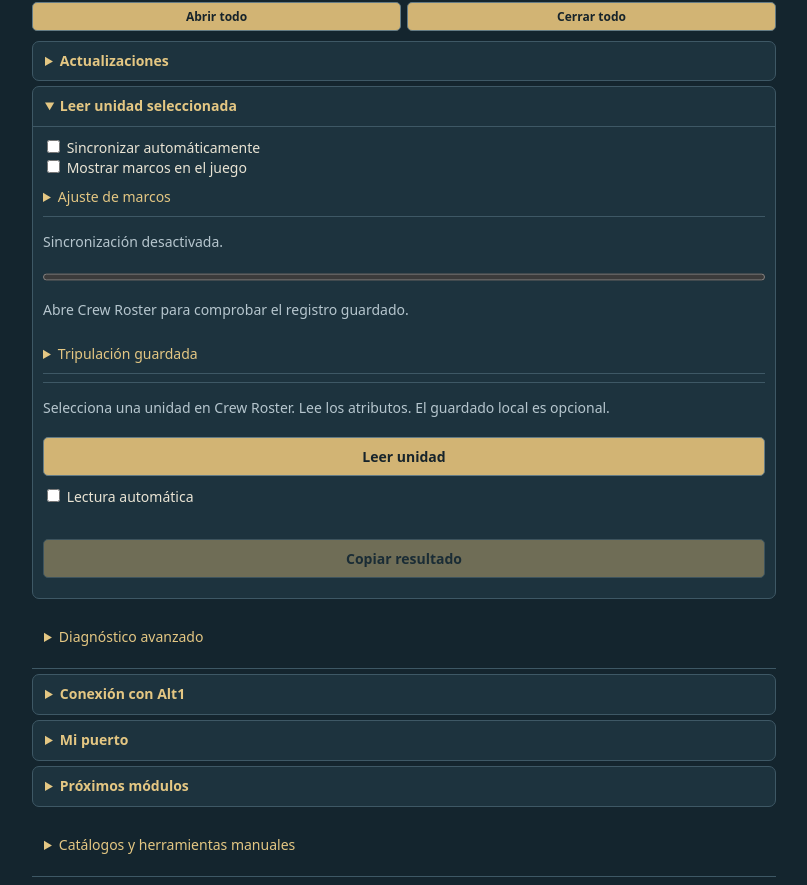
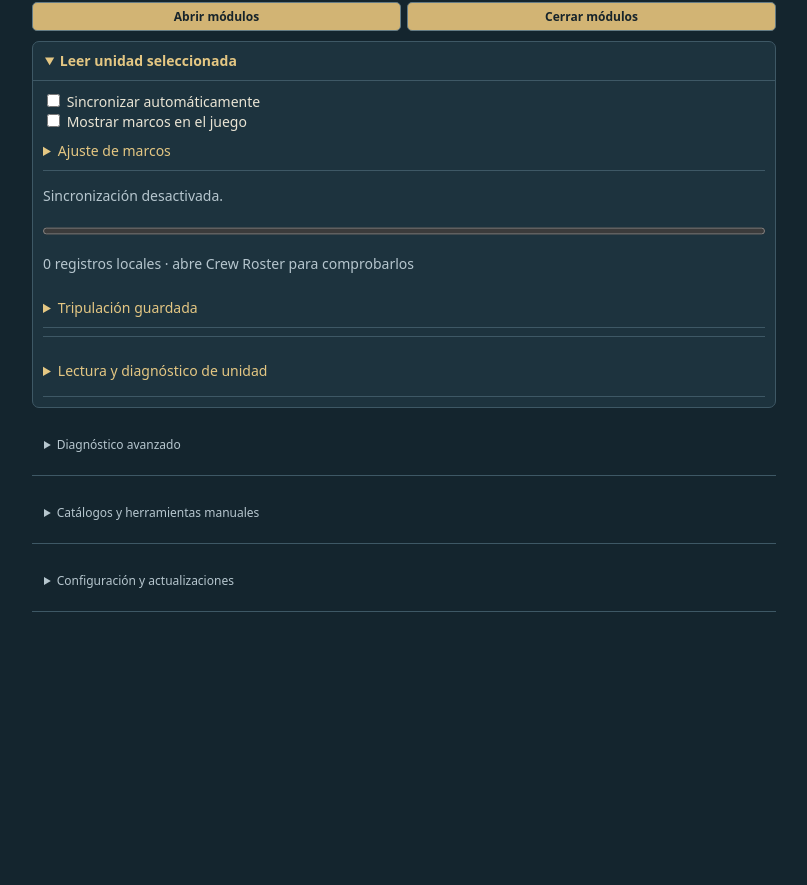
Before and after one commit to AngelRojasBAG/ports-ultimate-helper, a website built with Vite: page index.html in a window 1280 px wide. Shown: the part 61-946 px from the top of the page, without its empty margins (236-1043 px from the left). After the commit the page ends 800 px from the top, so only its background shows below. Built offline with nearby package versions, Linux system fonts and the light colour scheme.

Commit message:
feat: compact roster manager and lazy legacy diagnostics v0.4.32

```diff
--- a/package.json
+++ b/package.json
@@ -1,6 +1,6 @@
 {
   "name": "ports-ultimate-helper",
-  "version": "0.4.31",
+  "version": "0.4.32",
   "private": true,
   "type": "module",
   "scripts": {
--- a/public/version.json
+++ b/public/version.json
@@ -1 +1 @@
-{"version":"0.4.31"}
+{"version":"0.4.32"}
--- a/src/components/compact-sections.ts
+++ b/src/components/compact-sections.ts
@@ -1,5 +1,5 @@
-export function compactSections(root:HTMLElement){
- const all=Array.from(root.querySelectorAll<HTMLElement>('section')).filter(s=>!s.parentElement?.closest('section'));
+export function compactSections(root:HTMLElement,controlsEnabled=true){
+ const all=Array.from(root.querySelectorAll<HTMLElement>('section')).filter(s=>!s.parentElement?.closest('section')&&!s.parentElement?.classList.contains('module-accordion'));
  const key='ports-helper.accordion.v1';
  let saved:Record<string,boolean>={};
  try{saved=JSON.parse(localStorage.getItem(key)??'{}')??{}}catch{}
@@ -12,9 +12,10 @@ export function compactSections(root:HTMLElement){
   section.before(details);details.append(summary,section);heading.remove();
   details.addEventListener('toggle',()=>{saved[name]=details.open;try{localStorage.setItem(key,JSON.stringify(saved))}catch{}});
  }
+ if(!controlsEnabled)return;
  const controls=document.createElement('nav');controls.className='accordion-tools';
- for(const [label,open] of [['Abrir todo',true],['Cerrar todo',false]] as const){
-  const b=document.createElement('button');b.textContent=label;b.onclick=()=>root.querySelectorAll<HTMLDetailsElement>('.module-accordion, .advanced').forEach(d=>{d.open=open});controls.append(b);
+ for(const [label,open] of [['Abrir módulos',true],['Cerrar módulos',false]] as const){
+  const b=document.createElement('button');b.textContent=label;b.onclick=()=>root.querySelectorAll<HTMLDetailsElement>('.module-accordion, .advanced').forEach(d=>{if(!open||!d.closest('.advanced'))d.open=open});controls.append(b);
  }
  root.querySelector('header')?.after(controls);
 }
--- /dev/null
+++ b/src/components/ports-roster-manager.ts
@@ -0,0 +1,23 @@
+import type {Snapshot} from '../core/sync-storage';
+import {validObservation} from '../core/sync-storage';
+export function mountRosterManager(root:HTMLElement){
+ const box=document.createElement('div');box.className='roster-manager';
+ box.innerHTML='<p class="roster-summary"></p><input class="roster-search" placeholder="Buscar nombre o trait"><div class="roster-filters"><select class="roster-kind" aria-label="Tipo"><option value="">Todos</option><option value="crew">Tripulantes</option><option value="captain">Capitanes</option></select><select class="roster-ship" aria-label="Barco"><option value="">Todos los barcos</option><option value="-">Sin asignar</option><option>1</option><option>2</option><option>3</option><option>4</option></select></div><select class="roster-sort" aria-label="Orden"><option value="slot">Orden de casilla</option><option value="name">Nombre</option><option value="level">Nivel ↓</option><option value="morale">Morale ↓</option><option value="combat">Combat ↓</option><option value="seafaring">Seafaring ↓</option><option value="speed">Speed ↓</option></select><div class="roster-cards"></div><button class="roster-export">Exportar respaldo JSON</button>';
+ root.append(box);
+ const search=box.querySelector<HTMLInputElement>('.roster-search')!,kind=box.querySelector<HTMLSelectElement>('.roster-kind')!,ship=box.querySelector<HTMLSelectElement>('.roster-ship')!,sort=box.querySelector<HTMLSelectElement>('.roster-sort')!,cards=box.querySelector<HTMLElement>('.roster-cards')!,summary=box.querySelector<HTMLElement>('.roster-summary')!,exportButton=box.querySelector<HTMLButtonElement>('.roster-export')!;
+ let saved:Snapshot|null=null,compatible=false,renderKey='';
+ function render(){
+ const all=Object.entries(saved?.records??{}).filter(([,o])=>validObservation(o));
+ const q=search.value.trim().toLowerCase();
+ const filtered=all.filter(([,o])=>(!kind.value||o.kind===kind.value)&&(!ship.value||String(o.details?.assignedShip??'-')===ship.value)&&[o.reading.name,o.details?.traitsText,o.details?.personality].join(' ').toLowerCase().includes(q));
+ const order=sort.value;
+ filtered.sort((a,b)=>{if(order==='slot')return a[0].localeCompare(b[0],undefined,{numeric:true});if(order==='name')return a[1].reading.name.localeCompare(b[1].reading.name);const k=order as 'level'|'morale'|'combat'|'seafaring'|'speed';return b[1].reading[k]-a[1].reading[k]||a[0].localeCompare(b[0]);});
+ summary.textContent=filtered.length+'/'+all.length+' unidades · '+all.filter(([,o])=>o.kind==='captain').length+' capitanes · '+(compatible?'Cuadrícula compatible':'Último registro local, pendiente de comprobar');
+ cards.replaceChildren();
+ for(const [id,o] of filtered){const card=document.createElement('article');card.className='roster-card';const title=document.createElement('strong');title.textContent=o.reading.name;const meta=document.createElement('small');meta.textContent=id+' · '+(o.kind==='captain'?'Capitán':'Tripulante')+' · Nv '+o.reading.level+' · Barco '+(o.details?.assignedShip??'-');const stats=document.createElement('div');stats.className='roster-stats';for(const [label,key] of [['M','morale'],['C','combat'],['S','seafaring'],['V','speed']] as const){const cell=document.createElement('span');cell.textContent=label+' '+o.reading[key];stats.append(cell);}const traits=document.createElement('small');traits.textContent=[o.details?.traitsText,o.details?.personality].filter(Boolean).join(' · ');card.append(title,meta,stats,traits);cards.append(card);}
+ exportButton.disabled=!all.length;
+ }
+ for(const input of [search,kind,ship,sort])input.addEventListener('input',render);
+ exportButton.onclick=()=>{if(!saved)return;const url=URL.createObjectURL(new Blob([JSON.stringify(saved,null,2)],{type:'application/json'}));const a=document.createElement('a');a.href=url;a.download='ports-tripulacion-'+new Date().toISOString().slice(0,10)+'.json';a.click();window.setTimeout(()=>URL.revokeObjectURL(url),1000);};
+ return (next:Snapshot|null,verified:boolean)=>{const key=JSON.stringify([next,verified]);if(key===renderKey)return;renderKey=key;saved=next;compatible=verified;render();};
+}
--- a/src/components/ports-unified-reader.ts
+++ b/src/components/ports-unified-reader.ts
@@ -32,10 +32,10 @@ export function loadSamples():Sample[]{
 }
 export function mountUnifiedReader(root:HTMLElement){
  const sec=document.createElement('section');
- sec.innerHTML='<h2>Leer unidad seleccionada</h2><p>Selecciona una unidad en Crew Roster. Lee los atributos. El guardado local es opcional.</p><button>Leer unidad</button><label><input type="checkbox" class="auto-unit"> Lectura automática</label><p role="status" aria-live="polite"></p><dl class="unit-result"></dl><button class="copy-unit" disabled>Copiar resultado</button>';
+ sec.innerHTML='<h2>Leer unidad seleccionada</h2><details class="reader-detail"><summary>Lectura y diagnóstico de unidad</summary><button>Leer unidad</button><label><input type="checkbox" class="auto-unit"> Lectura automática</label><p role="status" aria-live="polite"></p><dl class="unit-result"></dl><button class="copy-unit" disabled>Copiar resultado</button></details>';
  root.append(sec);
  const sync=mountVerifiedRoster(sec);
- const button=sec.querySelector('button')!,out=sec.querySelector('dl')!,status=sec.querySelector<HTMLElement>(':scope > [role=status]')!,copy=sec.querySelector<HTMLButtonElement>('.copy-unit')!;
+ const button=sec.querySelector<HTMLButtonElement>('.reader-detail > button')!,out=sec.querySelector('dl')!,status=sec.querySelector<HTMLElement>('.reader-detail > [role=status]')!,copy=sec.querySelector<HTMLButtonElement>('.copy-unit')!;
  let report='',lastKey='',stableKey='',stableCount=0,busy=false;
  const auto=sec.querySelector<HTMLInputElement>('.auto-unit')!;
  async function run(automatic=false){
--- a/src/components/ports-verified-roster.ts
+++ b/src/components/ports-verified-roster.ts
@@ -1,3 +1,4 @@
+import {mountRosterManager} from './ports-roster-manager';
 import {overlayRect} from '../core/overlay-coordinates';
 import type {Slot} from '../core/crew-grid';
 import {readVerified,matchingRecords,saveVerified,observationFromRows,readingSignature,type ReadRow} from '../core/verified-roster';
@@ -12,15 +13,15 @@ export function mountVerifiedRoster(sec:HTMLElement){
  try{scaleSelect.value=localStorage.getItem('ports-helper.overlay-scale')??'auto';if(!scaleSelect.value)scaleSelect.value='auto';}catch{}
  function scale(){return scaleSelect.value==='auto'?(window.devicePixelRatio||1):Number(scaleSelect.value);}
  let previous='',slots:Slot[]=[],last:Snapshot|null=readVerified(localStorage);
+ const updateManager=mountRosterManager(list);
  const clear=()=>{try{window.alt1?.overLayClearGroup?.(GROUP)}catch{}};
  function render(){
   const records=matchingRecords(last,slots);const n=Object.keys(records).length;
-  progress.max=slots.length||24;progress.value=n;
-  count.textContent=slots.length?n+'/'+slots.length+' registros compatibles · verifica cada unidad':'Abre Crew Roster para comprobar el registro guardado.';
+  progress.max=slots.length||last?.grid.length||24;progress.value=slots.length?n:Object.keys(last?.records??{}).length;
+  count.textContent=slots.length?n+'/'+slots.length+' registros compatibles · verifica cada unidad':Object.keys(last?.records??{}).length+' registros locales · abre Crew Roster para comprobarlos';
   grid.replaceChildren();
-  for(const s of slots){const cell=document.createElement('span');cell.className=records[s.id]?'sync-done':'sync-pending';cell.textContent=s.id;cell.title=records[s.id]?.reading.name??'Pendiente';grid.append(cell);}
-  list.replaceChildren();
-  for(const [id,o] of Object.entries(last?.records??{})){const item=document.createElement('p');item.textContent=id+' · '+o.reading.name+' · Lv '+o.reading.level+' · '+[o.reading.morale,o.reading.combat,o.reading.seafaring,o.reading.speed].join('/')+' · '+(o.details?.traitsText??'')+' · barco '+(o.details?.assignedShip??'-');list.append(item);}
+  for(const s of (slots.length?slots:last?.grid??[])){const cell=document.createElement('span');cell.className=records[s.id]?'sync-done':'sync-pending';cell.textContent=s.id;cell.title=records[s.id]?.reading.name??'Pendiente';grid.append(cell);}
+  updateManager(last,!!slots.length&&n===Object.keys(last?.records??{}).length);
  }
  let drawnKey='',drawnAt=0;
  function draw(){
--- a/src/components/update.ts
+++ b/src/components/update.ts
@@ -1,4 +1,4 @@
-const current='0.4.31';
+const current='0.4.32';
 export function mountUpdate(root:HTMLElement){
  const section=document.createElement('section');section.innerHTML='<h2>Actualizaciones</h2><p role="status">Versión instalada: '+current+'</p><button id="check-version">Buscar actualización</button><button id="reload-version">Recargar sin caché</button>';root.insertBefore(section,root.children[1]??null);
  const status=section.querySelector('[role=status]')!;
--- a/src/main.ts
+++ b/src/main.ts
@@ -12,7 +12,7 @@ import {getStatus,identify} from './alt1/bridge';
 import {loadSettings,saveSettings} from './core/storage';
 const root=document.querySelector<HTMLElement>('#app')!;
 const regions=['The Arc','The Skull','The Hook','The Scythe','The Bowl','The Pincers','The Loop','The Shield'];
-root.innerHTML=`<header><img src="./icon.svg" alt="" width="42"><div><h1>Ports Ultimate Helper</h1><small>RS3 · v0.4.31 · Asistente</small></div></header><section><h2>Conexión con Alt1</h2><dl id="status"></dl><button id="refresh">Comprobar conexión</button><p id="hint"></p><a id="install">Agregar a Alt1</a></section><section><h2>Mi puerto</h2><label for="ships">Barcos disponibles</label><select id="ships"><option>1</option><option>2</option><option>3</option><option>4</option></select><label for="region">Región actual</label><select id="region"></select><button id="save">Guardar configuración</button><p id="saved" role="status"></p></section><section><h2>Próximos módulos</h2><p>Tripulación · Componentes · Expediciones · Optimizador</p><small>Captura guiada experimental. No controla el juego.</small></section>`;
+root.innerHTML=`<header><img src="./icon.svg" alt="" width="42"><div><h1>Ports Ultimate Helper</h1><small>RS3 · v0.4.32 · Asistente</small></div></header><section><h2>Conexión con Alt1</h2><dl id="status"></dl><button id="refresh">Comprobar conexión</button><p id="hint"></p><a id="install">Agregar a Alt1</a></section><section><h2>Mi puerto</h2><label for="ships">Barcos disponibles</label><select id="ships"><option>1</option><option>2</option><option>3</option><option>4</option></select><label for="region">Región actual</label><select id="region"></select><button id="save">Guardar configuración</button><p id="saved" role="status"></p></section>`;
 const status=root.querySelector('#status')!;
 const hint=root.querySelector('#hint')!;
 const ships=root.querySelector<HTMLSelectElement>('#ships')!;
@@ -25,10 +25,8 @@ root.querySelector('#refresh')!.addEventListener('click',refresh);
 root.querySelector('#save')!.addEventListener('click',()=>{const out=root.querySelector('#saved')!;try{saveSettings({ships:Number(ships.value),region:region.value});out.textContent='Configuración guardada localmente.';}catch{out.textContent='No se pudo guardar: almacenamiento no disponible.';}});
 try{identify();}catch{ /* Refresh remains available. */ }refresh();
 
-const assistantRoot=document.createElement('div');root.insertBefore(assistantRoot,root.children[1]??null);mountUnifiedReader(assistantRoot);const diagnostics=document.createElement('details');diagnostics.className='advanced';diagnostics.innerHTML='<summary>Diagnóstico avanzado</summary>';assistantRoot.append(diagnostics);mountAlt1Lab(diagnostics);mountTextCalibration(diagnostics);mountGlyphTrainer(diagnostics);mountAssistant(diagnostics);
-const library=document.createElement('details');library.className='advanced';library.innerHTML='<summary>Catálogos y herramientas manuales</summary>';root.append(library);mountCatalog(library);
-
-mountMechanics(library);
-mountUpdate(root);
+const assistantRoot=document.createElement('div');root.insertBefore(assistantRoot,root.children[1]??null);mountUnifiedReader(assistantRoot);const diagnostics=document.createElement('details');diagnostics.className='advanced';diagnostics.innerHTML='<summary>Diagnóstico avanzado</summary>';root.append(diagnostics);const loadDiagnostics=()=>{mountAlt1Lab(diagnostics);mountTextCalibration(diagnostics);mountGlyphTrainer(diagnostics);mountAssistant(diagnostics);compactSections(diagnostics,false);};diagnostics.addEventListener('toggle',()=>{if(diagnostics.open&&!diagnostics.dataset.loaded){diagnostics.dataset.loaded='true';loadDiagnostics();}});
+const library=document.createElement('details');library.className='advanced';library.innerHTML='<summary>Catálogos y herramientas manuales</summary>';root.append(library);library.addEventListener('toggle',()=>{if(library.open&&!library.dataset.loaded){library.dataset.loaded='true';mountCatalog(library);mountMechanics(library);compactSections(library,false);}});
+const settingsPanel=document.createElement('details');settingsPanel.className='advanced';settingsPanel.innerHTML='<summary>Configuración y actualizaciones</summary>';root.append(settingsPanel);for(const s of Array.from(root.querySelectorAll(':scope > section')))settingsPanel.append(s);mountUpdate(settingsPanel);
 
 compactSections(root);
--- a/src/styles/main.css
+++ b/src/styles/main.css
@@ -11,3 +11,5 @@ main{padding:8px}header{margin-bottom:8px}.module-accordion{border:1px solid #3e
 .glyph-grid{display:grid;grid-template-columns:repeat(auto-fit,minmax(45px,1fr));gap:5px}.glyph-grid>div,.glyph-task{display:flex;align-items:center;gap:6px;flex-wrap:wrap;padding:5px;border:1px solid #3e5865;border-radius:4px}.glyph-grid>div{flex-direction:column}.glyph-pixels{image-rendering:pixelated;max-width:100%}.glyph-task input{width:44px!important;margin:0!important}.glyph-task button{width:auto;margin:0;padding:5px}.glyph-task small{flex-basis:100%}
 
 .verified-roster{border-bottom:1px solid #3e5865;padding-bottom:8px;margin-bottom:8px}.verified-roster progress{width:100%;accent-color:#45cf78}.sync-grid{display:grid;grid-template-columns:repeat(6,1fr);gap:4px}.sync-grid span{text-align:center;border:1px solid #647b84;padding:4px;border-radius:4px}.sync-done{color:#b9e8c6;background:#24473b}.sync-pending{color:#e9c181}.sync-list{max-height:240px;overflow:auto}.sync-list p{margin:4px 0;font-size:12px}
+
+.roster-filters,.roster-stats{display:grid;grid-template-columns:repeat(2,minmax(0,1fr));gap:5px}.roster-stats{grid-template-columns:repeat(4,minmax(0,1fr));font-size:12px;color:#b9e8c6}.roster-cards{max-height:360px;overflow:auto}.roster-card{padding:8px 4px;border-bottom:1px solid #3e5865;display:grid;gap:3px}.roster-card strong{font-size:13px}.roster-card small{font-size:11px}.sync-list{max-height:none;overflow:visible}.reader-detail>summary{padding:6px 0}.roster-manager select,.roster-manager input{margin:3px 0 6px;padding:6px}.roster-manager p{margin:5px 0}.advanced>summary{font-size:12px;color:#b6c6ce}
```
